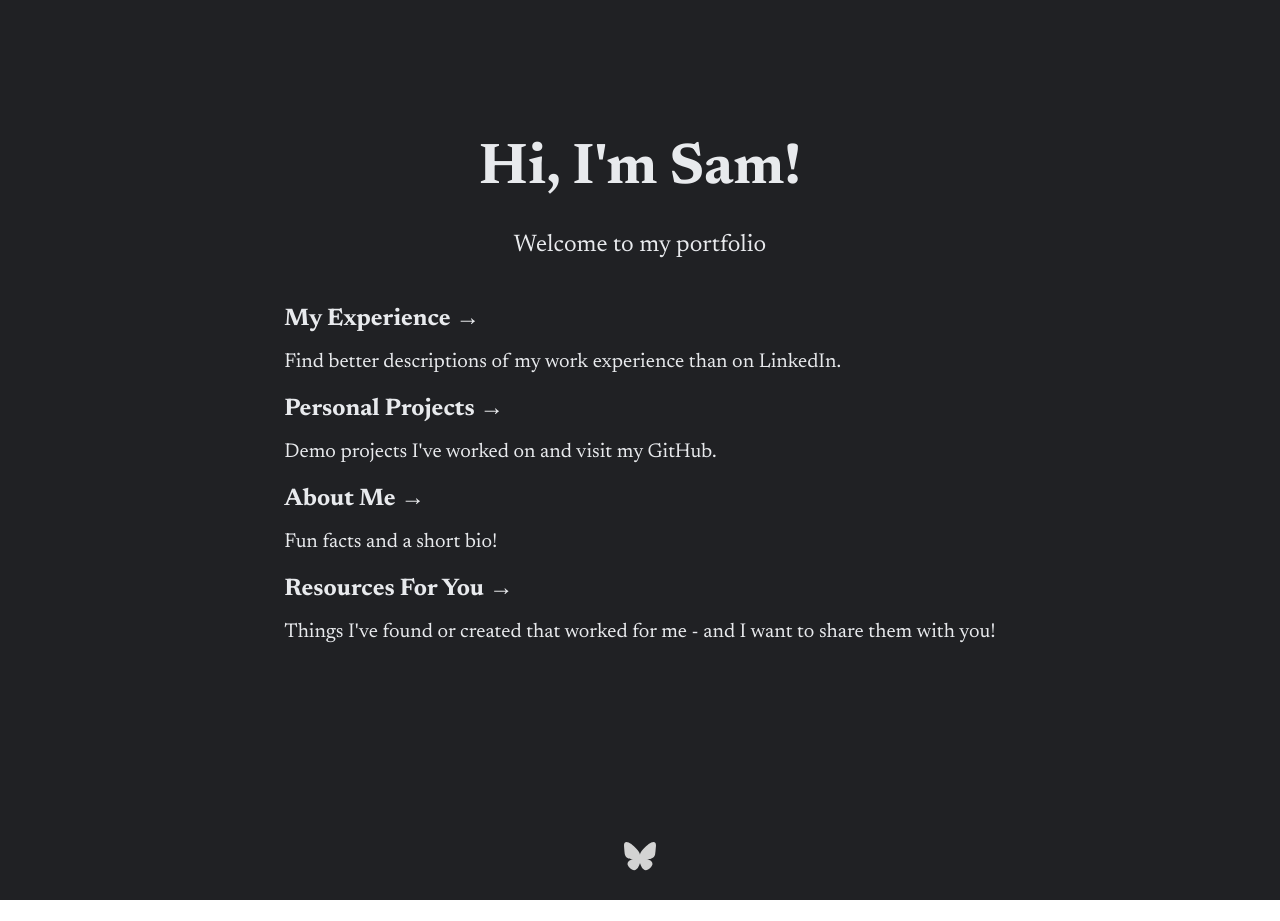
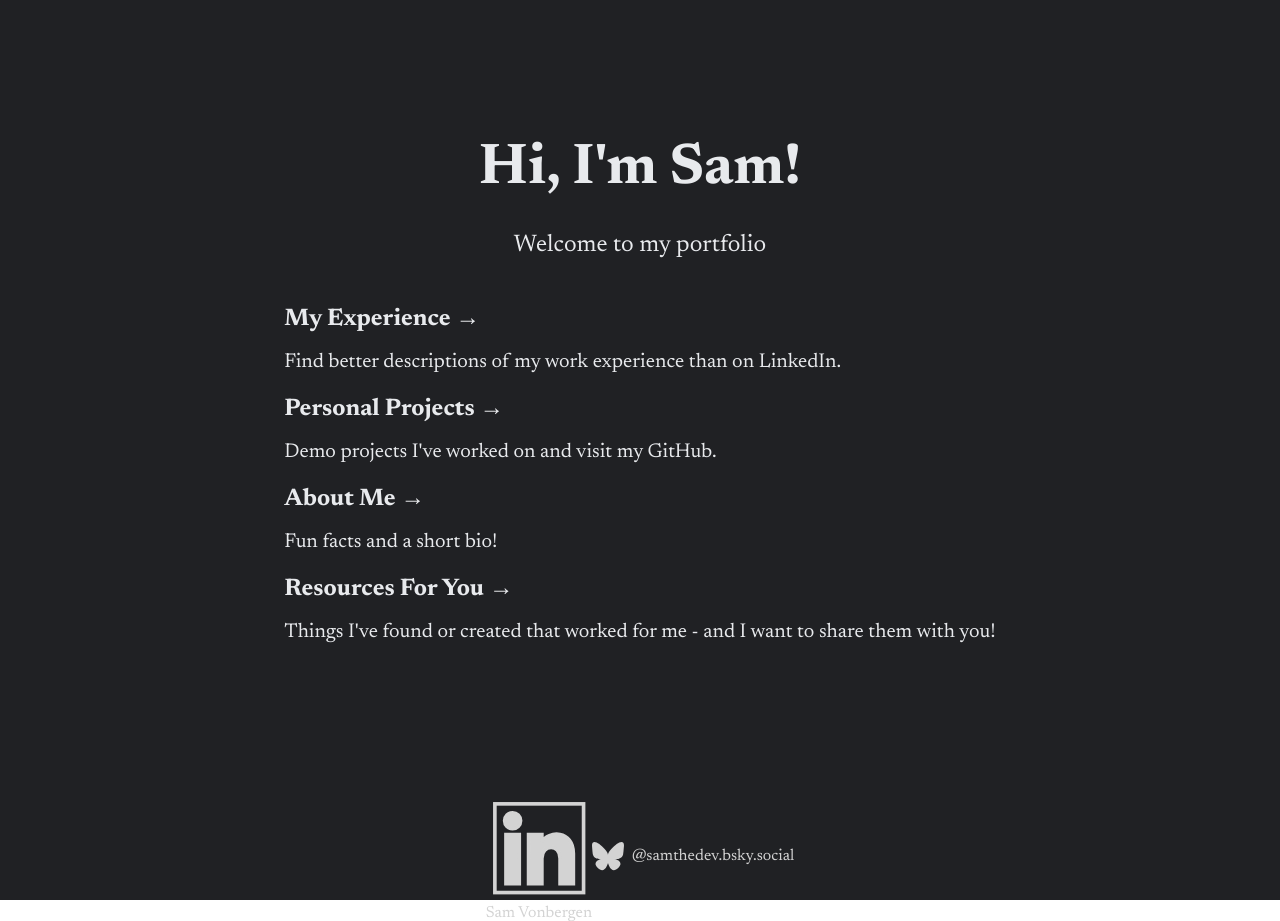
Before and after one commit to Sammantha/samTheDev, a Next.js app: page / in a window 1280 px wide. Before the commit the page ends 900 px from the top, so only its background shows below. Built offline with nearby package versions, Linux system fonts and the light colour scheme.

Commit message:
feat: added new footer
Changed target for bluesky to new tab. Added svg and link to Linkedin.

```diff
--- a/app/layout.tsx
+++ b/app/layout.tsx
@@ -29,7 +29,22 @@ export default function Layout({
                 </main>
                 <footer>
                     <div>
-                    <a href="https://bsky.app/profile/samthedev.bsky.social" className="bluesky-flutter">
+                        <a target="_blank" href="https://www.linkedin.com/in/sam-vonbergen/">
+                            <svg viewBox="-2 -2 24.00 24.00" xmlns="http://www.w3.org/2000/svg" fill="currentColor" stroke="currentColor" stroke-width="0.82">
+                                <g id="SVGRepo_bgCarrier" stroke-width="0"></g>
+                                <g id="SVGRepo_tracerCarrier" stroke-linecap="round" stroke-linejoin="round"></g>
+                                <g id="SVGRepo_iconCarrier">
+                                    <rect x="0" fill="none" width="20" height="20"></rect>
+                                    <g>
+                                        <path d="M2.5 18h3V6.9h-3V18zM4 2c-1 0-1.8.8-1.8 1.8S3 5.6 4 5.6s1.8-.8 1.8-1.8S5 2 4 2zm6.6 6.6V6.9h-3V18h3v-5.7c0-3.2 4.1-3.4 4.1 0V18h3v-6.8c0-5.4-5.7-5.2-7.1-2.6z"></path>
+                                    </g>
+                                </g>
+                            </svg>
+                            Sam Vonbergen
+                        </a>
+                    </div>
+                    <div>
+                        <a target="_blank" href="https://bsky.app/profile/samthedev.bsky.social" className="bluesky-flutter">
                             <svg id="flutterby" className="bluesky-flutter" viewBox="0 0 566 500" xmlns="http://www.w3.org/2000/svg">
                                 <defs>
                                     <path id="wing" fill="currentColor" d="M 123.244 35.008 C 188.248 83.809 283.836 176.879 283.836 235.857 C 283.836 316.899 283.879 235.845 283.836 376.038 C 283.889 375.995 282.67 376.544 280.212 383.758 C 266.806 423.111 214.487 576.685 94.841 453.913 C 31.843 389.269 61.013 324.625 175.682 305.108 C 110.08 316.274 36.332 297.827 16.093 225.504 C 10.271 204.699 0.343 76.56 0.343 59.246 C 0.343 -27.451 76.342 -0.206 123.244 35.008 Z" />
@@ -37,6 +52,7 @@ export default function Layout({
                                 <use xlinkHref="#wing" className="left" />
                                 <use xlinkHref="#wing" className="right" />
                             </svg>
+                            @samthedev.bsky.social
                         </a>
                     </div>
                 </footer>
```
Lines whose indentation alone changed are shown as unchanged.
